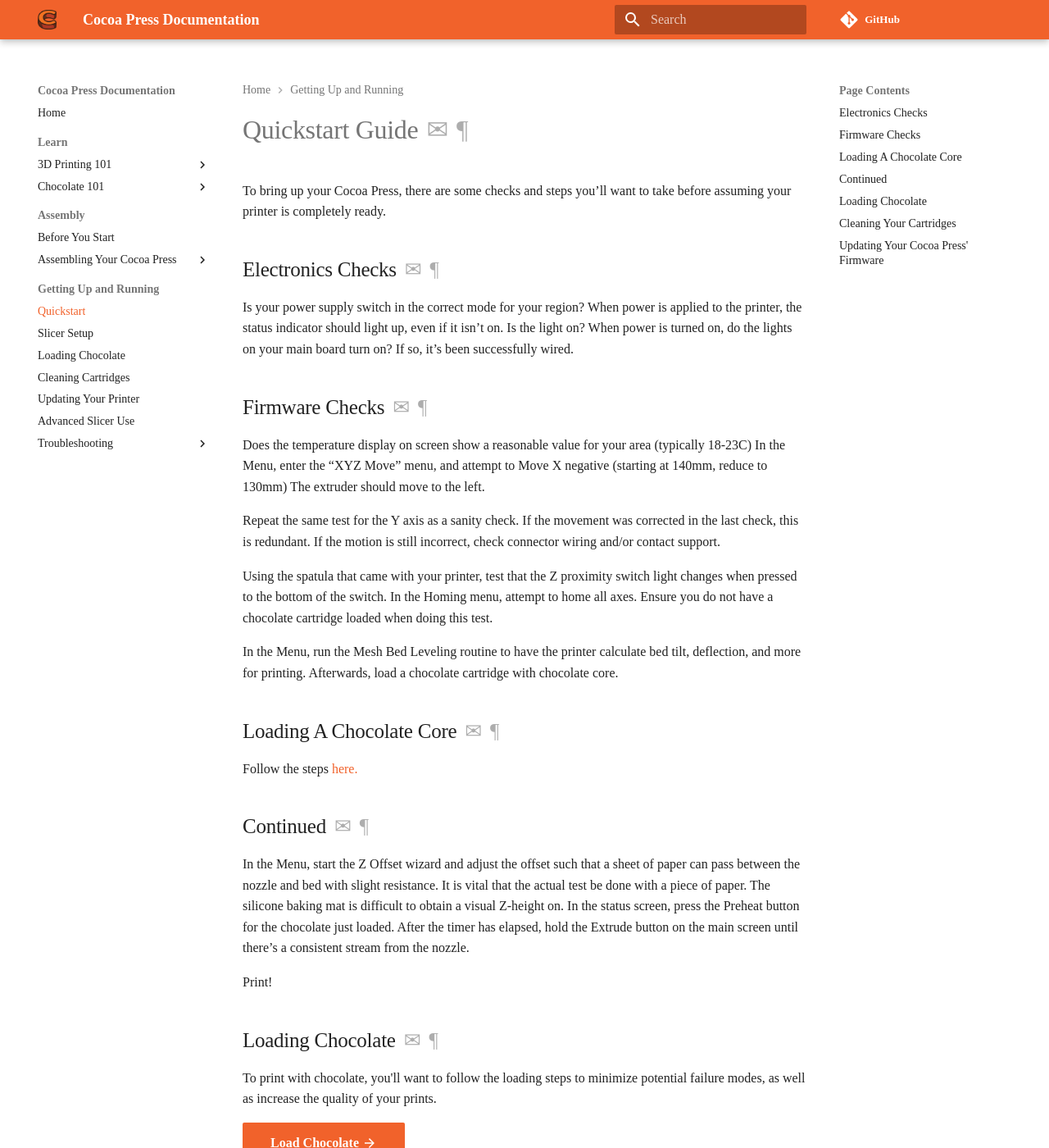
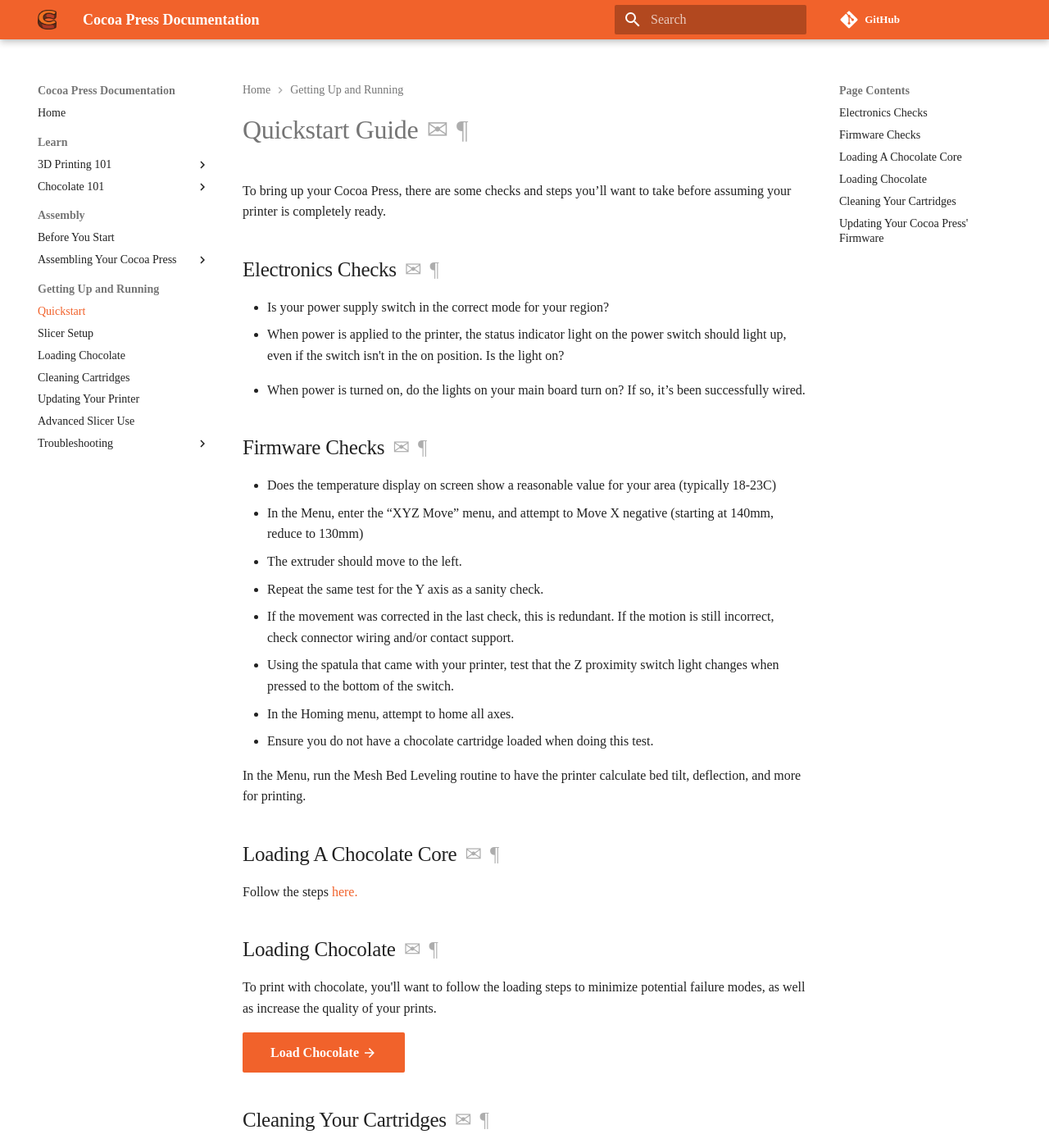
Before and after one commit to CocoaPress/docs, an MkDocs documentation site: the page built from docs/Printer/index.md, in a window 1280 px wide and 1400 px high. Shown: the whole window at 82% size. Built offline with MkDocs 1.6.1 and Material for MkDocs 9.7.7, drawn with Linux system fonts in a browser that asks for light colours; some web fonts are replaced; comment, search, counter and statistics services are not loaded.

Commit message:
Removed redundant information from the quickstart guide.

```diff
--- a/docs/Printer/index.md
+++ b/docs/Printer/index.md
@@ -4,38 +4,28 @@
 
 ## Electronics Checks
 
-Is your power supply switch in the correct mode for your region?
-When power is applied to the printer, the status indicator should light up, even if it isn’t on.  Is the light on?
-When power is turned on, do the lights on your main board turn on?  If so, it’s been successfully wired.
+- Is your power supply switch in the correct mode for your region?
+- When power is applied to the printer, the status indicator light on the power switch should light up, even if the switch isn't in the on position.  Is the light on?
+
+<!-- TODO Add photo of funky power switch. -->
+- When power is turned on, do the lights on your main board turn on?  If so, it’s been successfully wired.
+
 ## Firmware Checks
-Does the temperature display on screen show a reasonable value for your area (typically 18-23C)
-In the Menu, enter the “XYZ Move” menu, and attempt to Move X negative (starting at 140mm, reduce to 130mm)
-The extruder should move to the left.
+- Does the temperature display on screen show a reasonable value for your area (typically 18-23C)
+- In the Menu, enter the “XYZ Move” menu, and attempt to Move X negative (starting at 140mm, reduce to 130mm)
+  - The extruder should move to the left.
 
-Repeat the same test for the Y axis as a sanity check.
-If the movement was corrected in the last check, this is redundant.  If the motion is still incorrect, check connector wiring and/or contact support.
+- Repeat the same test for the Y axis as a sanity check.
+  - If the movement was corrected in the last check, this is redundant.  If the motion is still incorrect, check connector wiring and/or contact support.
 
-Using the spatula that came with your printer, test that the Z proximity switch light changes when pressed to the bottom of the switch.
-In the Homing menu, attempt to home all axes.
-Ensure you do not have a chocolate cartridge loaded when doing this test.
+- Using the spatula that came with your printer, test that the Z proximity switch light changes when pressed to the bottom of the switch.
+- In the Homing menu, attempt to home all axes.
+- Ensure you do not have a chocolate cartridge loaded when doing this test.
 
 In the Menu, run the Mesh Bed Leveling routine to have the printer calculate bed tilt, deflection, and more for printing.
-Afterwards, load a chocolate cartridge with chocolate core.
 
 ## Loading A Chocolate Core
 Follow the steps [here.](./Loading.md)
-
-## Continued
-In the Menu, start the Z Offset wizard and adjust the offset such that a sheet of paper can pass between the nozzle and bed with slight resistance.
-It is vital that the actual test be done with a piece of paper.  The silicone baking mat is difficult to obtain a visual Z-height on.
-In the status screen, press the Preheat button for the chocolate just loaded.
-After the timer has elapsed, hold the Extrude button on the main screen until there’s a consistent stream from the nozzle.
-<!-- add photo of loading core extrusion material. -->
-Print!
-
-
-
-
 
 ## Loading Chocolate
 
```
